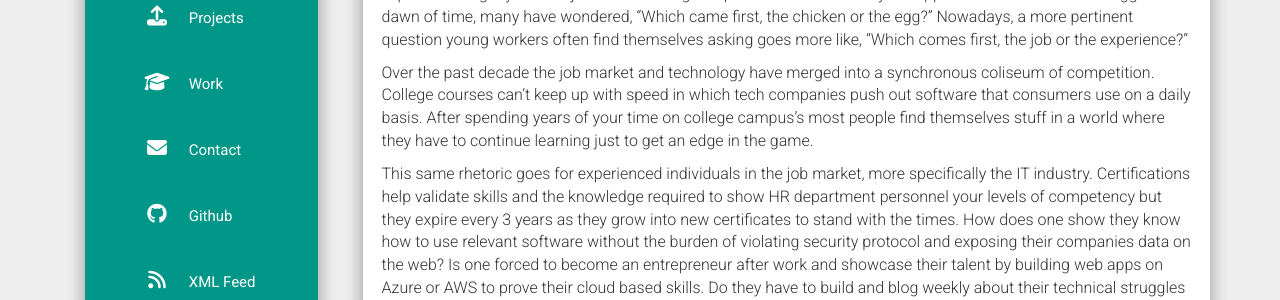
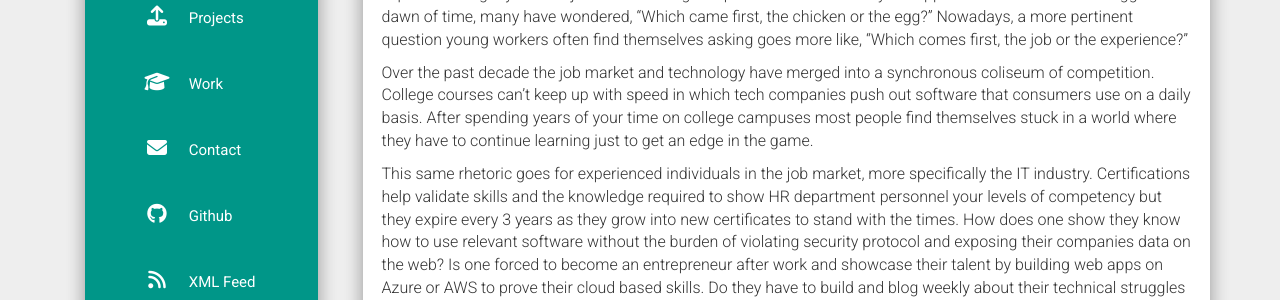
Before and after one commit to tmeralus/tmeralus.github.io, a Jekyll site: the page built from _posts/2020-06-01-Which-comes-first.md, in a window 1280 px wide and 900 px high. Shown: the part 396-696 px from the top of the window. Built offline with Jekyll 4.4.1, drawn with Linux system fonts in a browser that asks for light colours; nearby versions of some CDN libraries; comment, search, counter and statistics services are not loaded.

Commit message:
updated typo's

```diff
--- a/_posts/2020-06-01-Which-comes-first.md
+++ b/_posts/2020-06-01-Which-comes-first.md
@@ -10,7 +10,7 @@ tags:
 
  There's a common catch-22 people run into when looking for their first job. You have no experience, but you need experience to get your first job... in order to get experience. So what are you supposed to do? Since the exaggerated dawn of time, many have wondered, “Which came first, the chicken or the egg?” Nowadays, a more pertinent question young workers often find themselves asking goes more like, “Which comes first, the job or the experience?”
 
- Over the past decade the job market and technology have merged into a synchronous coliseum of competition. College courses can't keep up with speed in which tech companies push out software that consumers use on a daily basis. After spending years of your time on college campus's most people find themselves stuff in a world where they have to continue learning just to get an edge in the game.
+ Over the past decade the job market and technology have merged into a synchronous coliseum of competition. College courses can't keep up with speed in which tech companies push out software that consumers use on a daily basis. After spending years of your time on college campuses most people find themselves stuck in a world where they have to continue learning just to get an edge in the game.
 
  This same rhetoric goes for experienced individuals in the job market, more specifically the IT industry. Certifications help validate skills and the knowledge required to show HR department personnel your levels of competency but they expire every 3 years as they grow into new certificates to stand with the times. How does one show they know how to use relevant software without the burden of violating security protocol and exposing their companies data on the web? Is one forced to become an entrepreneur after work and showcase their talent by building web apps on Azure or AWS to prove their cloud based skills. Do they have to build and blog weekly about their technical struggles to prove to recruiters that they have met skills requirements and have shown how they correct and make changes to their own forced "personal projects"? The answer is, well, yes.
 
```
